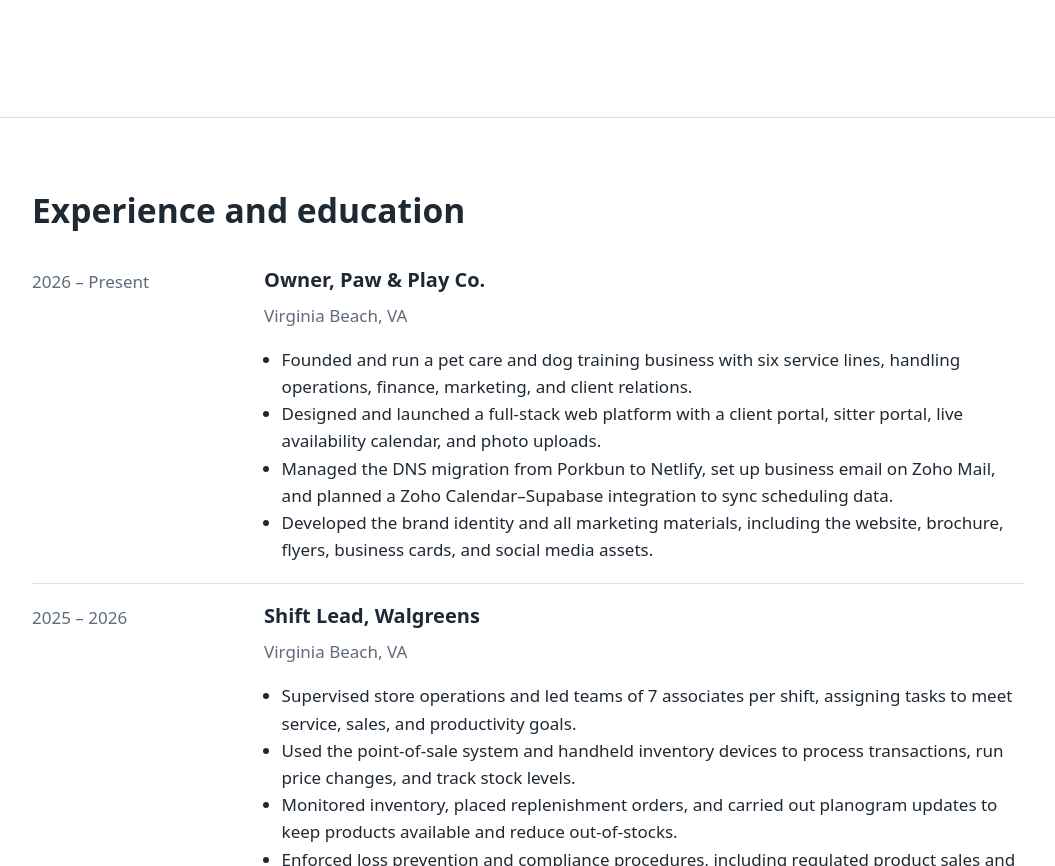
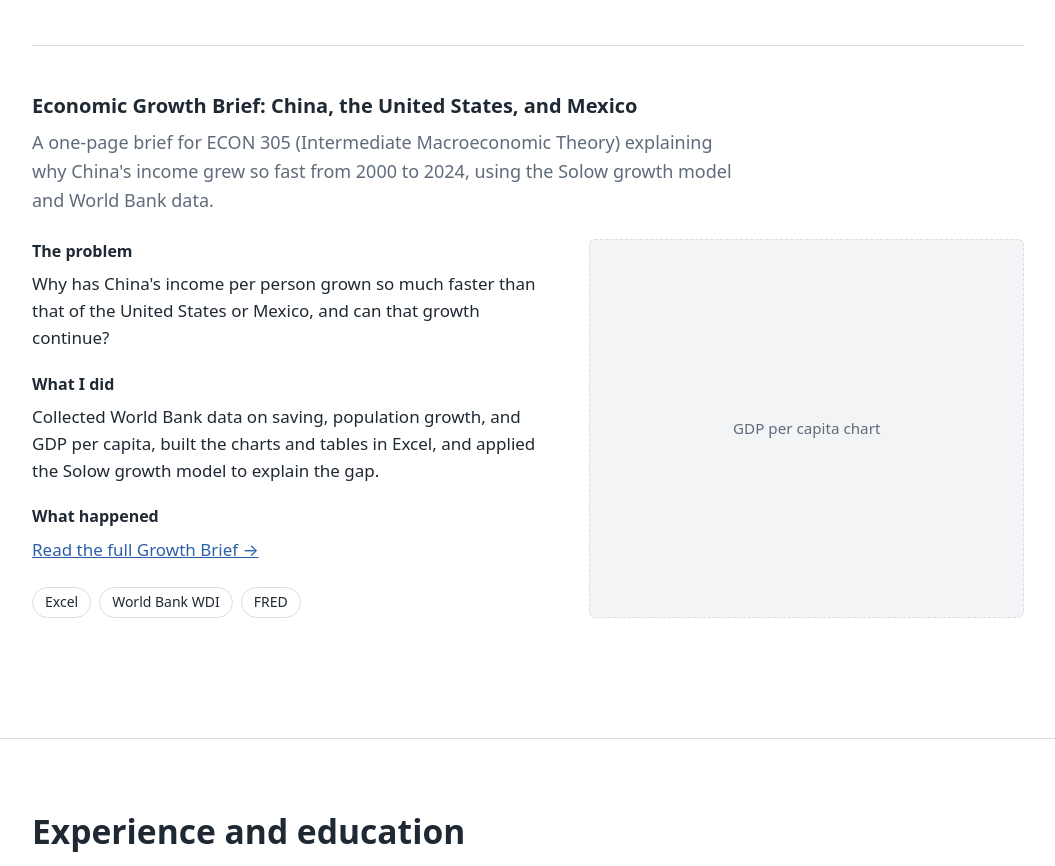
Before and after one commit to RaynaChia/e-portfolio-2027, a plain HTML site: page index.html in a window 1280 px wide. Shown: the part 5480-6346 px from the top of the page, without its empty margins (112-1167 px from the left). Drawn offline with Linux system fonts and the light colour scheme; files whose address does not match are found by name.

Commit message:
Add Economic Growth Brief project section
Added a new project section for Economic Growth Brief on China, the US, and Mexico, including details on the problem, methodology, and tools used.

```diff
--- a/index.html
+++ b/index.html
@@ -396,6 +396,29 @@ section { padding: calc(var(--space) * 3) 0; border-top: 1px solid var(--border)
       </div>
     </article>
 
+   <!-- ===== Project 5 ===== -->
+    <article class="project" id="wireshark-lab">
+      <h3>Economic Growth Brief: China, the United States, and Mexico</h3>
+      <p class="project-summary">A one-page brief for ECON 305 (Intermediate Macroeconomic Theory) explaining why China's income grew so fast from 2000 to 2024, using the Solow growth model and World Bank data.</p>
+      <div class="project-grid">
+        <div class="case">
+          <h4>The problem</h4>
+          <p>Why has China's income per person grown so much faster than that of the United States or Mexico, and can that growth continue?</p>
+          <h4>What I did</h4>
+          <p>Collected World Bank data on saving, population growth, and GDP per capita, built the charts and tables in Excel, and applied the Solow growth model to explain the gap.</p>
+          <h4>What happened</h4>
+          <p><a href="econ305.html">Read the full Growth Brief →</a></p>
+          <ul class="tags" aria-label="Tools used">
+            <li>Excel</li><li>World Bank WDI</li><li>FRED</li>
+          </ul>
+        </div>
+        <div class="media">
+          <div class="placeholder">GDP per capita chart</div>
+        </div>
+      </div>
+    </article>
+
+
   </div>
 </section>
 
```
